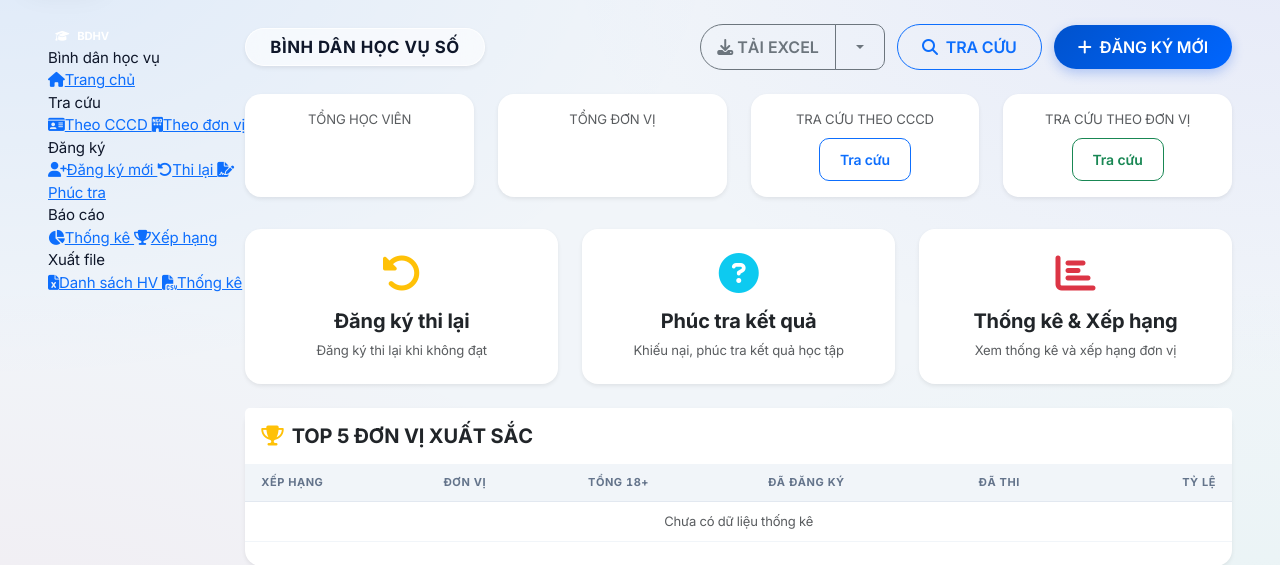
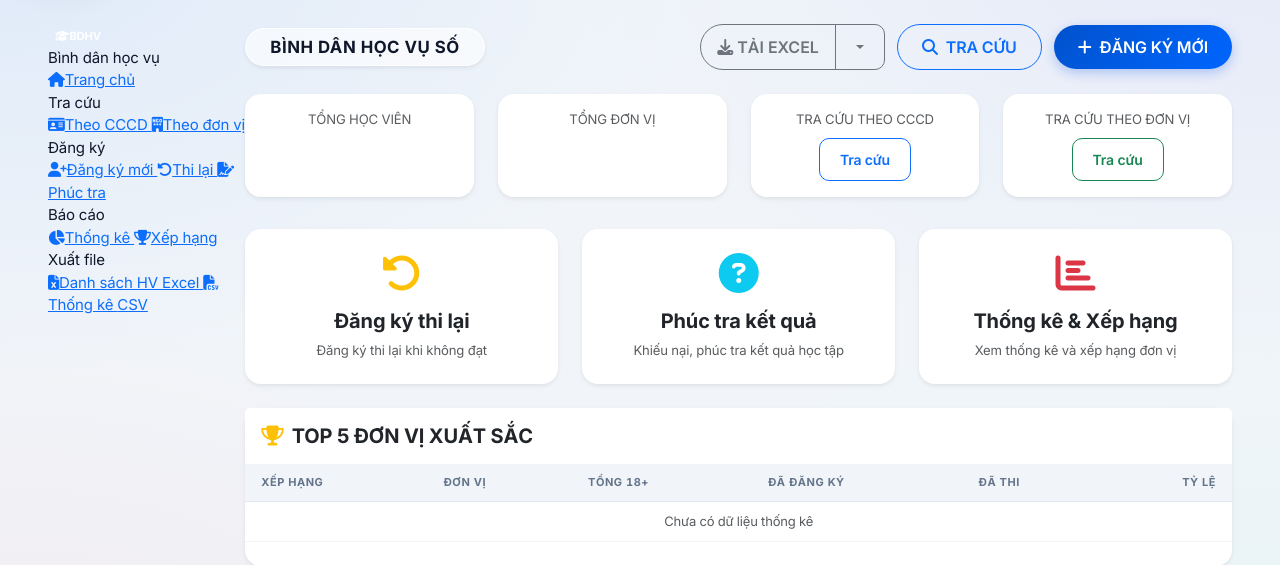
Before and after one commit to NguyenVanThe30081994/PhanMemPC06_Pro, a Python web app: template templates/bdhv.html in a window 1280 px wide. Shown: the part 70-635 px from the top of the page. Run offline with Jinja, Linux system fonts and the light colour scheme; the template is opened without the code that fills it, so the values that code supplies are empty; some libraries are stand-ins or nearby versions.

Commit message:
Update bdhv_base.html

```diff
--- a/templates/bdhv_base.html
+++ b/templates/bdhv_base.html
@@ -2,126 +2,142 @@
 
 {% block extra_head %}
 <style>
-/* BDHV Sidebar - Modern Floating Pillbox */
+/* BDHV Sidebar - Glassmorphism & Liquid Design */
 .bdhv-sidebar {
     min-height: calc(100vh - 80px);
-    background: transparent;
     position: sticky;
     top: 70px;
-    padding: 16px;
+    padding: 16px 12px;
     z-index: 100;
+    overflow-y: auto;
 }
 
-/* Floating Card Container */
-.bdhv-float-card {
-    background: var(--bs-body-bg);
-    border: 1px solid var(--border);
-    border-radius: 20px;
-    box-shadow: 0 4px 20px rgba(0,0,0,0.08);
+/* Glass Card Container */
+.bdhv-glass {
+    background: var(--glass-bg);
+    backdrop-filter: blur(var(--glass-blur));
+    -webkit-backdrop-filter: blur(var(--glass-blur));
+    border: 1px solid var(--glass-border);
+    border-radius: var(--corner-card);
+    box-shadow: var(--glass-shadow);
     padding: 20px;
-    overflow: hidden;
 }
 
-/* Title Badge */
-.bdhv-title {
+/* Header with Gradient Badge */
+.bdhv-header {
     text-align: center;
     padding-bottom: 16px;
     border-bottom: 1px solid var(--border);
-    margin-bottom: 16px;
+    margin-bottom: 20px;
 }
 
-.bdhv-title .badge {
-    font-size: 14px;
-    padding: 8px 16px;
+.bdhv-header .badge {
+    font-size: 15px;
+    padding: 10px 20px;
     border-radius: 50px;
-    background: linear-gradient(135deg, var(--primary), #0099ff);
+    background: var(--primary-gradient);
     color: #fff;
     font-weight: 700;
-    box-shadow: 0 4px 15px rgba(0, 102, 255, 0.3);
+    box-shadow: var(--shadow-primary);
+    display: inline-flex;
+    align-items: center;
+    gap: 8px;
 }
 
-.bdhv-title .sub {
+.bdhv-header .sub {
     font-size: 11px;
     color: var(--text-muted);
-    margin-top: 6px;
+    margin-top: 8px;
     text-transform: uppercase;
-    letter-spacing: 1px;
+    letter-spacing: 1.5px;
+    font-weight: 600;
 }
 
-/* Pill Navigation */
-.bdhv-pills {
+/* Pill Navigation - Modern */
+.bdhv-nav {
     display: flex;
     flex-direction: column;
-    gap: 6px;
+    gap: 4px;
 }
 
 .bdhv-pill {
     display: flex;
     align-items: center;
-    padding: 12px 16px;
-    border-radius: 50px;
+    padding: 10px 14px;
+    border-radius: 10px;
     color: var(--text-muted);
     text-decoration: none;
-    font-weight: 600;
+    font-weight: 500;
     font-size: 13px;
-    transition: all 0.2s ease;
-    cursor: pointer;
+    transition: var(--transition);
     position: relative;
-    overflow: hidden;
+    border: 1px solid transparent;
 }
 
 .bdhv-pill i {
-    width: 18px;
+    width: 20px;
     margin-right: 10px;
     font-size: 14px;
     text-align: center;
+    transition: var(--transition);
 }
 
 .bdhv-pill:hover {
-    background: rgba(0, 102, 255, 0.08);
+    background: var(--primary-soft);
     color: var(--primary);
-    transform: translateX(4px);
+    border-color: var(--border);
+    transform: translateX(3px);
+}
+
+.bdhv-pill:hover i {
+    transform: scale(1.1);
 }
 
 .bdhv-pill.active {
-    background: linear-gradient(135deg, var(--primary), #0099ff);
+    background: var(--primary-gradient);
     color: #fff !important;
-    box-shadow: 0 6px 20px rgba(0, 102, 255, 0.35);
-    transform: translateX(4px);
+    box-shadow: var(--shadow-primary);
+    border-color: transparent;
+    transform: translateX(3px);
 }
 
-/* Section Label */
-.bdhv-section {
+.bdhv-pill.active i {
+    color: #fff;
+}
+
+/* Section Label - Uppercase small */
+.bdhv-label {
     font-size: 10px;
     font-weight: 700;
     text-transform: uppercase;
-    letter-spacing: 1.2px;
+    letter-spacing: 1.5px;
     color: var(--text-muted);
-    margin: 20px 12px 8px;
+    margin: 16px 12px 8px;
     display: flex;
     align-items: center;
     gap: 8px;
 }
 
-.bdhv-section::after {
+.bdhv-label::after {
     content: '';
     flex: 1;
     height: 1px;
     background: var(--border);
+    opacity: 0.6;
 }
 
 .bdhv-main-content {
     padding: 24px;
     min-height: calc(100vh - 80px);
-    background: var(--bs-body-bg);
+    background: var(--bg-body);
 }
 
-/* Card Styling */
+/* Cards */
 .bdhv-card {
-    background: var(--bs-body-bg);
+    background: var(--bg-surface);
     border: 1px solid var(--border);
     border-radius: 16px;
-    box-shadow: 0 2px 12px rgba(0,0,0,0.05);
+    box-shadow: var(--shadow-lvl1);
 }
 
 .bdhv-card .card-header {
@@ -134,6 +150,22 @@
 .bdhv-card .card-body {
     padding: 18px;
 }
+
+/* Badges */
+.bdhv-badge {
+    background: rgba(0, 102, 255, 0.1);
+    color: var(--primary);
+    padding: 2px 8px;
+    border-radius: 12px;
+    font-size: 11px;
+    font-weight: 600;
+    margin-left: auto;
+}
+
+.bdhv-pill.active .bdhv-badge {
+    background: rgba(255,255,255,0.2);
+    color: #fff;
+}
 </style>
 {% endblock %}
 
@@ -141,22 +173,22 @@
 <div class="row g-0">
     <!-- Sidebar -->
     <div class="col-lg-2 bdhv-sidebar d-none d-lg-block">
-        <div class="bdhv-float-card">
-            <!-- Title -->
-            <div class="bdhv-title">
+        <div class="bdhv-glass">
+            <!-- Header -->
+            <div class="bdhv-header">
                 <span class="badge">
-                    <i class="fa-solid fa-graduation-cap me-2"></i>BDHV
+                    <i class="fa-solid fa-graduation-cap"></i>BDHV
                 </span>
                 <div class="sub">Bình dân học vụ</div>
             </div>
 
-            <!-- Pills Navigation -->
-            <nav class="bdhv-pills">
+            <!-- Navigation -->
+            <nav class="bdhv-nav">
                 <a href="/bdhv" class="bdhv-pill {% if request.endpoint == 'bdhv_bp.index' %}active{% endif %}">
                     <i class="fa-solid fa-house"></i>Trang chủ
                 </a>
 
-                <div class="bdhv-section">Tra cứu</div>
+                <div class="bdhv-label">Tra cứu</div>
                 <a href="/bdhv/tra-cuu" class="bdhv-pill {% if request.endpoint == 'bdhv_bp.tra_cuu' %}active{% endif %}">
                     <i class="fa-solid fa-id-card"></i>Theo CCCD
                 </a>
@@ -164,7 +196,7 @@
                     <i class="fa-solid fa-building-ngo"></i>Theo đơn vị
                 </a>
 
-                <div class="bdhv-section">Đăng ký</div>
+                <div class="bdhv-label">Đăng ký</div>
                 <a href="/bdhv/dang-ky" class="bdhv-pill {% if request.endpoint == 'bdhv_bp.dang_ky' %}active{% endif %}">
                     <i class="fa-solid fa-user-plus"></i>Đăng ký mới
                 </a>
@@ -175,7 +207,7 @@
                     <i class="fa-solid fa-file-signature"></i>Phúc tra
                 </a>
 
-                <div class="bdhv-section">Báo cáo</div>
+                <div class="bdhv-label">Báo cáo</div>
                 <a href="/bdhv/thong-ke" class="bdhv-pill {% if request.endpoint == 'bdhv_bp.thong_ke' %}active{% endif %}">
                     <i class="fa-solid fa-chart-pie"></i>Thống kê
                 </a>
@@ -184,18 +216,20 @@
                 </a>
 
                 {% if session.get('is_admin') %}
-                <div class="bdhv-section">Quản trị</div>
+                <div class="bdhv-label">Quản trị</div>
                 <a href="/bdhv/database" class="bdhv-pill {% if request.endpoint == 'bdhv_bp.database' %}active{% endif %}">
                     <i class="fa-solid fa-database"></i>Database
                 </a>
                 {% endif %}
 
-                <div class="bdhv-section">Xuất file</div>
+                <div class="bdhv-label">Xuất file</div>
                 <a href="/bdhv/export/danh-sach" class="bdhv-pill">
                     <i class="fa-solid fa-file-excel"></i>Danh sách HV
+                    <span class="bdhv-badge">Excel</span>
                 </a>
                 <a href="/bdhv/export/thong-ke" class="bdhv-pill">
                     <i class="fa-solid fa-file-csv"></i>Thống kê
+                    <span class="bdhv-badge">CSV</span>
                 </a>
             </nav>
         </div>
```
